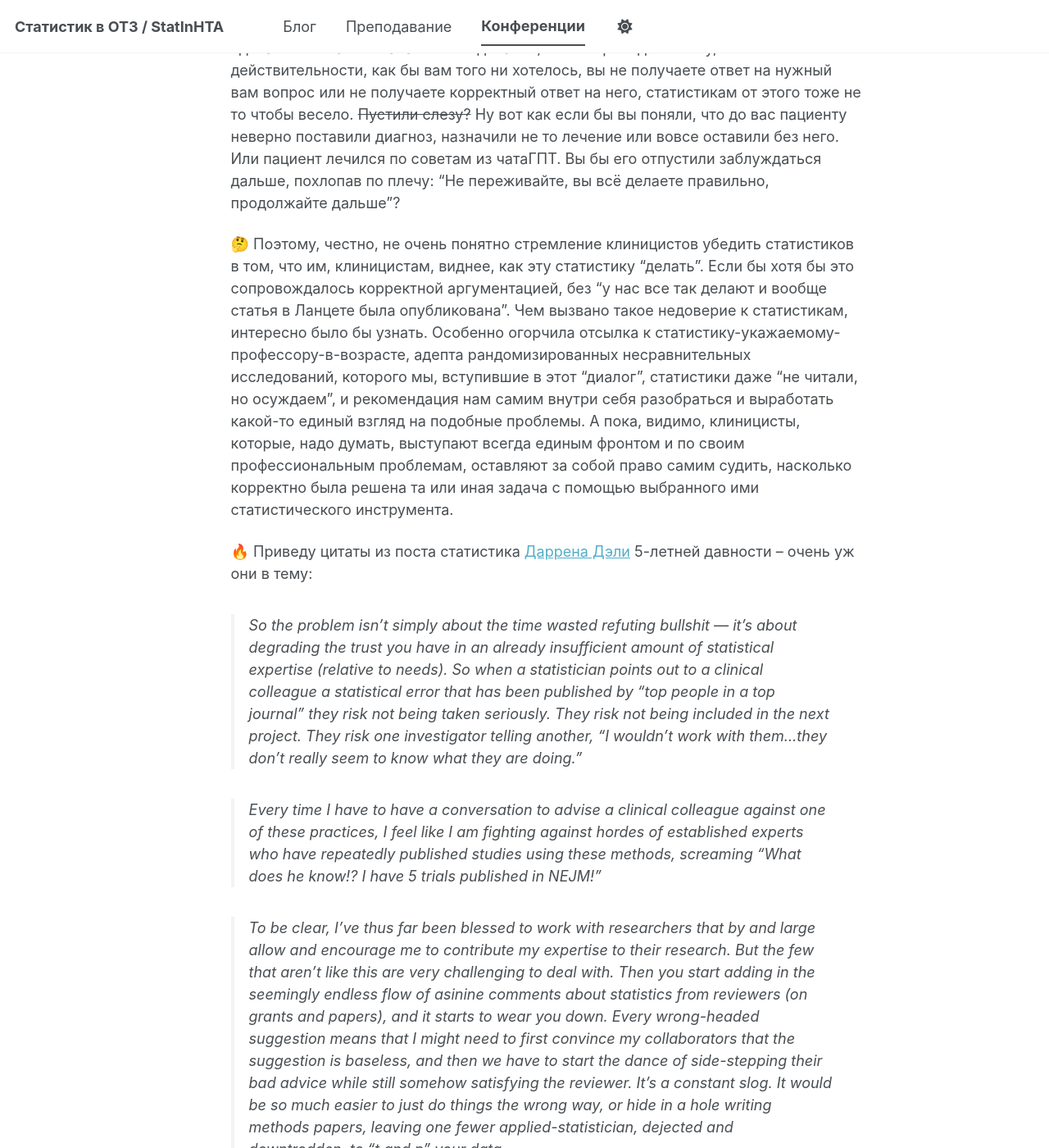
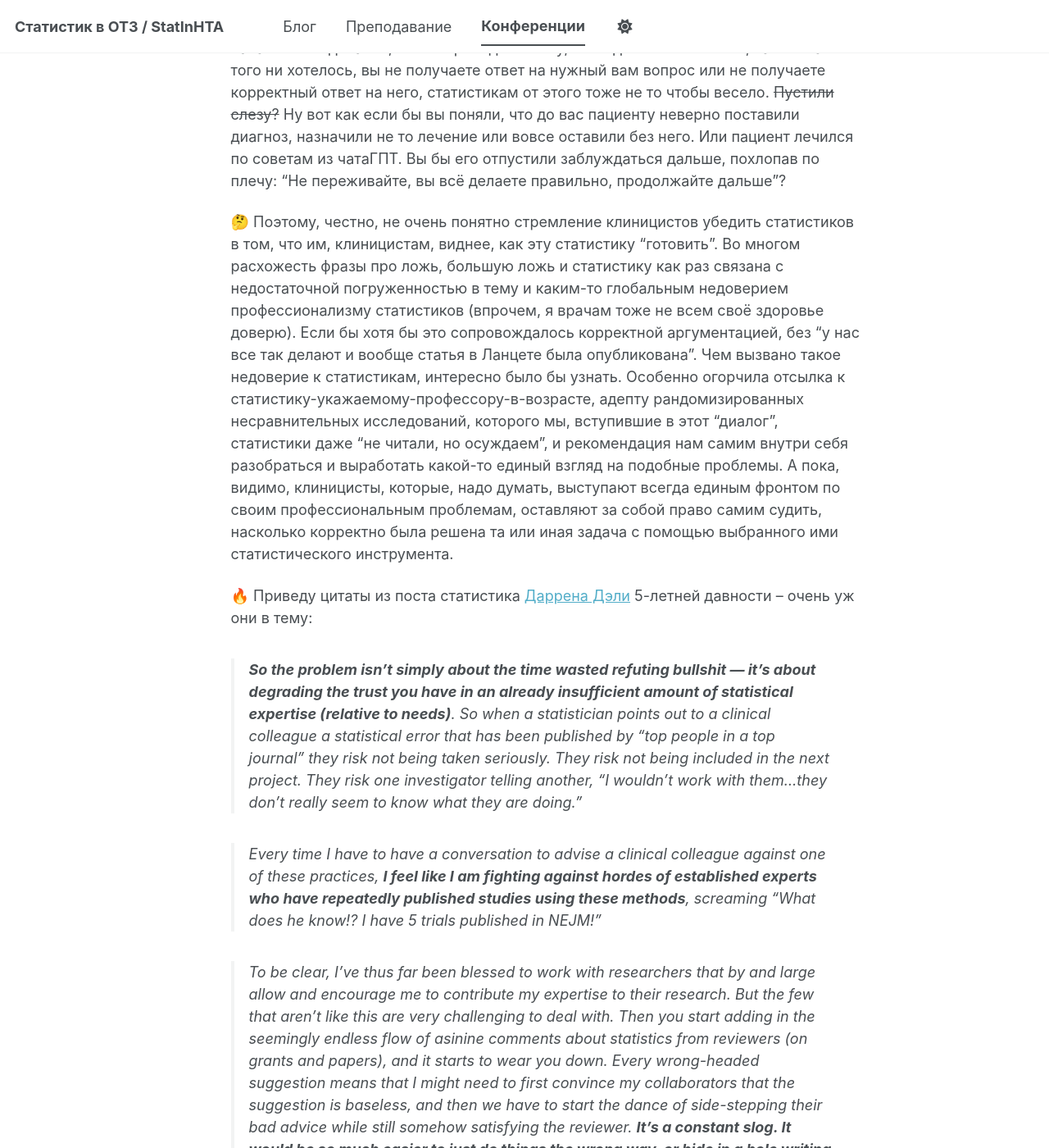
Before and after one commit to ejeej/ejeej.github.io, a Jekyll site: the page built from _talks/2025-12-13-roc.md, in a window 1280 px wide and 1400 px high, scrolled down 1764 px. Shown: the whole window at 82% size. Built offline with Jekyll 4.4.1, drawn with Linux system fonts in a browser that asks for light colours; a script bundle is joined from its source files by our own code; library files that are not in the unit come from our copies; some of the changed text lies outside the part shown.

Commit message:
Corrected talk on ROC

```diff
--- a/_talks/2025-12-13-roc.md
+++ b/_talks/2025-12-13-roc.md
@@ -22,19 +22,19 @@
 
 На [этой страничке](https://rosoncoweb.ru/events/2025/12/11/video/) можно найти видеозаписи каждого выступления на сессии.
 
-🥞 ~~Первый блин комом~~ Ну, а получилось из этого, то, что получилось.
-Были и стандартные обвинения в адрес статистиков о том, что всё у клиницистов было хорошо, пока не пришли статистики и не рассказали онкологам, какие те нехорошие.
+🥞 ~~Первый блин комом~~ Ну, а получилось из этого то, что получилось.
+Были и стандартные "шуточки" в адрес статистиков о том, что всё у клиницистов было хорошо, пока не пришли статистики и не рассказали онкологам, что они всё сделали неправильно.
 Немножко успокаивает, что их было не так много (не все вопросы на сессии были столь дискуссионными, как достался мне) -- впрочем, я ведь тоже не сказала всё, что думаю. ~~Да нет, не потому, что воспитанная или что без клиницистов у меня работы не будет, а просто, если честно, уже сил нет, особенно после того, как не работают рациональные аргументы.~~
 
-❗ Дорогие клиницисты, принимающие критику дизайнов, инструментов и интерпретаций, которые вы выбираете, за критику лично в ваш адрес, статистики (если они профессионалы своего дела, конечно, потому что, как и врачи, они бывают разными) в подобных случаях говорят обычно всё-таки не о вас, а о том, что выбранный вами дизайн, инструмент, интерпретация вам же самим не позволяют ответить на ваш же исследовательский вопрос.
+❗ Дорогие клиницисты, принимающие критику выбранных вами дизайнов, инструментов и интерпретаций за критику лично в ваш адрес, статистики (если они профессионалы своего дела, конечно, потому что, как и врачи, они бывают разными) в подобных случаях говорят обычно всё-таки не о вас, а о том, что выбранный вами дизайн, инструмент, интерпретация вам же самим не позволяют ответить на ваш же исследовательский вопрос.
 И если какой-то фейл, особенно сделанный в самом начале исследования, потом приводит к тому, что в действительности, как бы вам того ни хотелось, вы не получаете ответ на нужный вам вопрос или не получаете корректный ответ на него, статистикам от этого тоже не то чтобы весело. ~~Пустили слезу?~~ Ну вот как если бы вы поняли, что до вас пациенту неверно поставили диагноз, назначили не то лечение или вовсе оставили без него. Или пациент лечился по советам из чатаГПТ. Вы бы его отпустили заблуждаться дальше, похлопав по плечу: "Не переживайте, вы всё делаете правильно, продолжайте дальше"?
 
-🤔 Поэтому, честно, не очень понятно стремление клиницистов убедить статистиков в том, что им, клиницистам, виднее, как эту статистику "делать". Если бы хотя бы это сопровождалось корректной аргументацией, без "у нас все так делают и вообще статья в Ланцете была опубликована". Чем вызвано такое недоверие к статистикам, интересно было бы узнать. Особенно огорчила отсылка к статистику-укажаемому-профессору-в-возрасте, адепта рандомизированных несравнительных исследований, которого мы, вступившие в этот "диалог", статистики даже "не читали, но осуждаем", и рекомендация нам самим внутри себя разобраться и выработать какой-то единый взгляд на подобные проблемы. А пока, видимо, клиницисты, которые, надо думать, выступают всегда единым фронтом и по своим профессиональным проблемам, оставляют за собой право самим судить, насколько корректно была решена та или иная задача с помощью выбранного ими статистического инструмента.
+🤔 Поэтому, честно, не очень понятно стремление клиницистов убедить статистиков в том, что им, клиницистам, виднее, как эту статистику "готовить". Во многом расхожесть фразы про ложь, большую ложь и статистику как раз связана с недостаточной погруженностью в тему и каким-то глобальным недоверием профессионализму статистиков (впрочем, я врачам тоже не всем своё здоровье доверю). Если бы хотя бы это сопровождалось корректной аргументацией, без "у нас все так делают и вообще статья в Ланцете была опубликована". Чем вызвано такое недоверие к статистикам, интересно было бы узнать. Особенно огорчила отсылка к статистику-укажаемому-профессору-в-возрасте, адепту рандомизированных несравнительных исследований, которого мы, вступившие в этот "диалог", статистики даже "не читали, но осуждаем", и рекомендация нам самим внутри себя разобраться и выработать какой-то единый взгляд на подобные проблемы. А пока, видимо, клиницисты, которые, надо думать, выступают всегда единым фронтом по своим профессиональным проблемам, оставляют за собой право самим судить, насколько корректно была решена та или иная задача с помощью выбранного ими статистического инструмента.
 
 🔥 Приведу цитаты из поста статистика [Даррена Дэли](https://statsepi.substack.com/p/how-bad-statistical-practices-drive) 5-летней давности -- очень уж они в тему:
 
-> So the problem isn’t simply about the time wasted refuting bullshit — it’s about degrading the trust you have in an already insufficient amount of statistical expertise (relative to needs). So when a statistician points out to a clinical colleague a statistical error that has been published by “top people in a top journal” they risk not being taken seriously. They risk not being included in the next project. They risk one investigator telling another, “I wouldn’t work with them…they don’t really seem to know what they are doing.”
+> **So the problem isn’t simply about the time wasted refuting bullshit — it’s about degrading the trust you have in an already insufficient amount of statistical expertise (relative to needs)**. So when a statistician points out to a clinical colleague a statistical error that has been published by “top people in a top journal” they risk not being taken seriously. They risk not being included in the next project. They risk one investigator telling another, “I wouldn’t work with them…they don’t really seem to know what they are doing.”
 
-> Every time I have to have a conversation to advise a clinical colleague against one of these practices, I feel like I am fighting against hordes of established experts who have repeatedly published studies using these methods, screaming “What does he know!? I have 5 trials published in NEJM!”
+> Every time I have to have a conversation to advise a clinical colleague against one of these practices, **I feel like I am fighting against hordes of established experts who have repeatedly published studies using these methods**, screaming “What does he know!? I have 5 trials published in NEJM!”
 
-> To be clear, I’ve thus far been blessed to work with researchers that by and large allow and encourage me to contribute my expertise to their research. But the few that aren’t like this are very challenging to deal with. Then you start adding in the seemingly endless flow of asinine comments about statistics from reviewers (on grants and papers), and it starts to wear you down. Every wrong-headed suggestion means that I might need to first convince my collaborators that the suggestion is baseless, and then we have to start the dance of side-stepping their bad advice while still somehow satisfying the reviewer. It’s a constant slog. It would be so much easier to just do things the wrong way, or hide in a hole writing methods papers, leaving one fewer applied-statistician, dejected and downtrodden, to “t and p” your data.
+> To be clear, I’ve thus far been blessed to work with researchers that by and large allow and encourage me to contribute my expertise to their research. But the few that aren’t like this are very challenging to deal with. Then you start adding in the seemingly endless flow of asinine comments about statistics from reviewers (on grants and papers), and it starts to wear you down. Every wrong-headed suggestion means that I might need to first convince my collaborators that the suggestion is baseless, and then we have to start the dance of side-stepping their bad advice while still somehow satisfying the reviewer. **It’s a constant slog. It would be so much easier to just do things the wrong way, or hide in a hole writing methods papers, leaving one fewer applied-statistician, dejected and downtrodden, to “t and p” your data**.
```
Also changed, not shown: other parts of _talks/2025-12-13-roc.md (+1 -1 lines).
